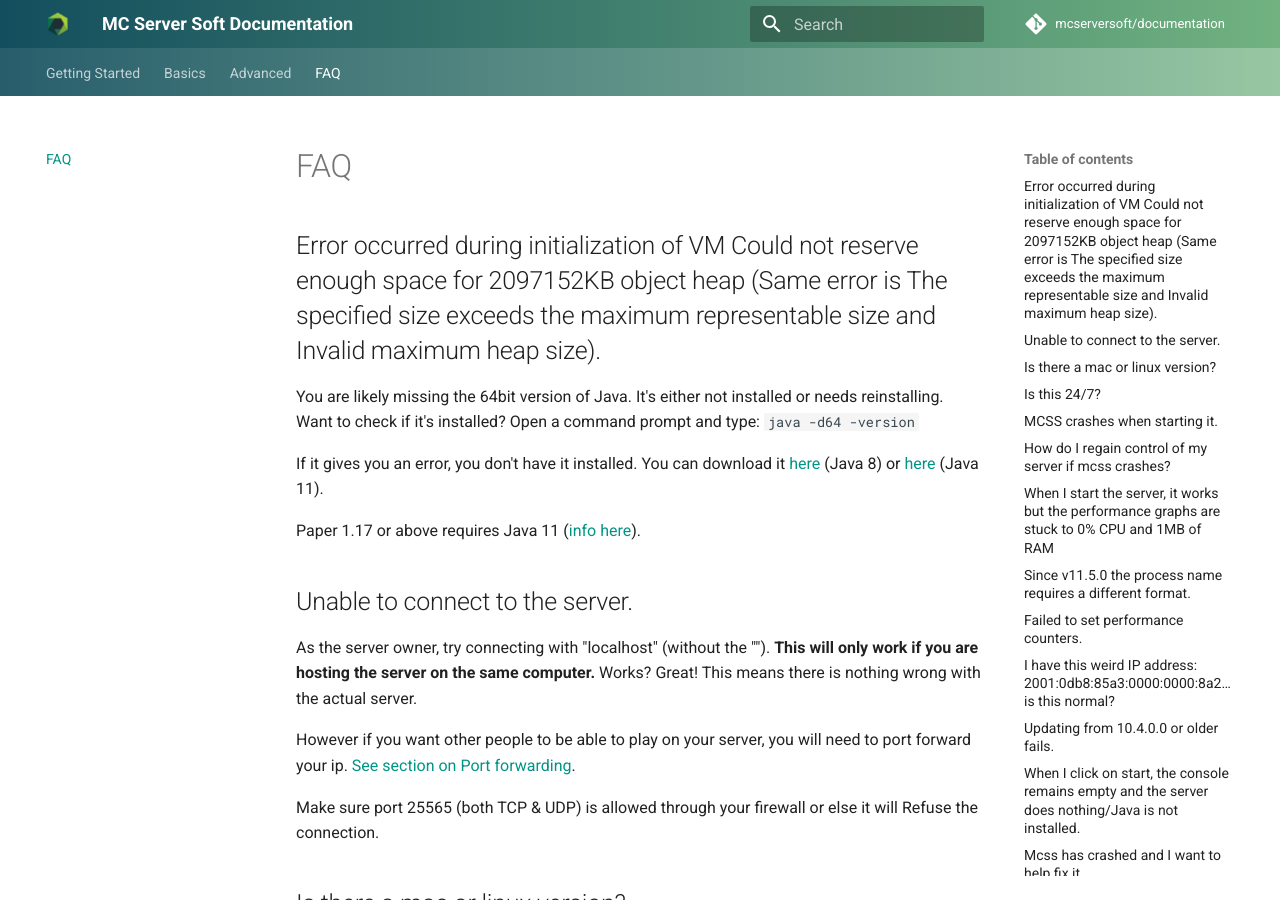
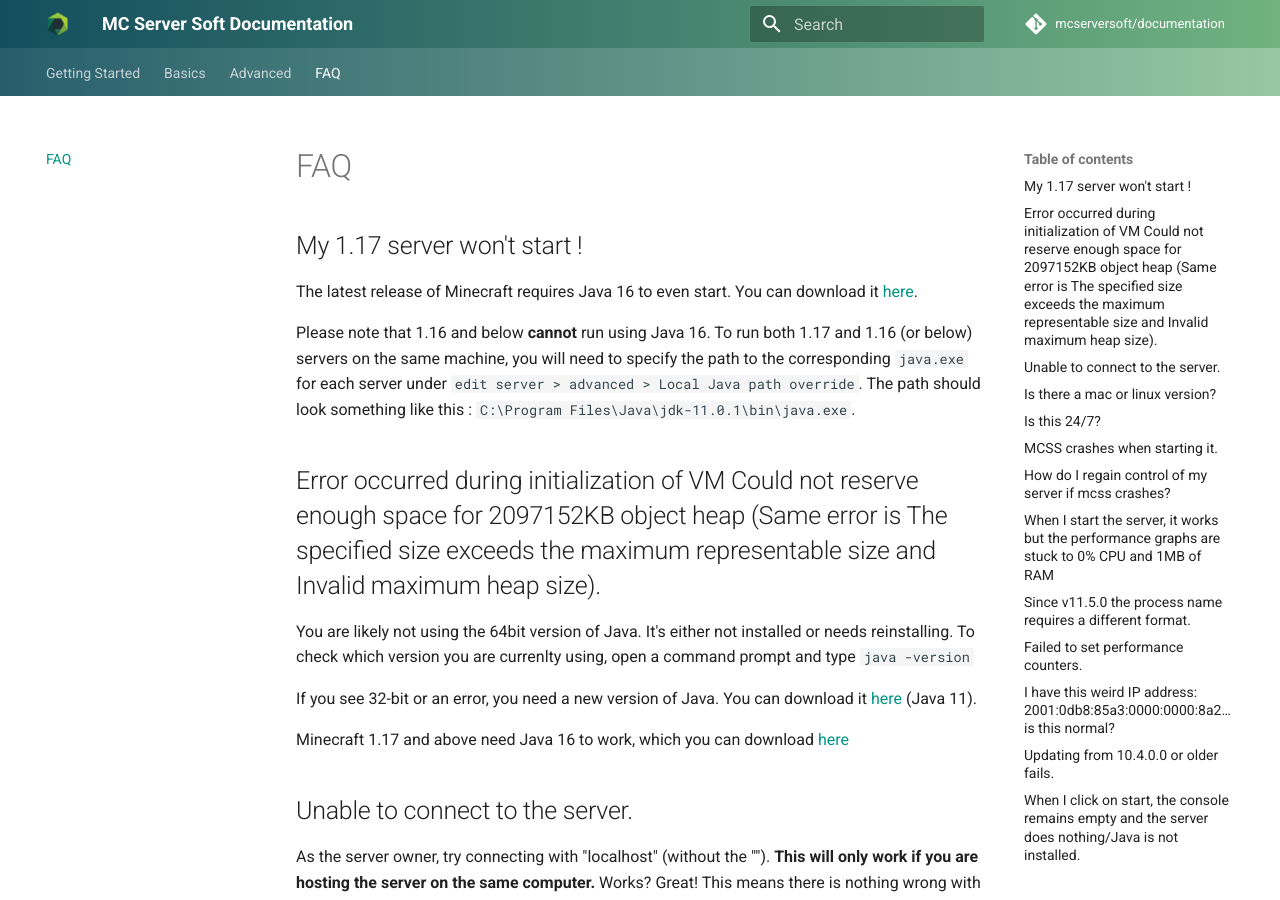
Before and after one commit to mcserversoft/documentation, an MkDocs documentation site: the page built from docs/faq.md, in a window 1280 px wide and 900 px high. Built offline with MkDocs 1.6.1 and Material for MkDocs 9.7.7, drawn with Linux system fonts in a browser that asks for light colours; comment, search, counter and statistics services are not loaded.

Commit message:
Added information regarding Minecraft 1.17 and Java 16

```diff
--- a/docs/faq.md
+++ b/docs/faq.md
@@ -1,15 +1,21 @@
 # FAQ
+
+
+## My 1.17 server won't start !
+
+The latest release of Minecraft requires Java 16 to even start. You can download it [here](https://www.oracle.com/java/technologies/javase-jdk16-downloads.html).
+
+Please note that 1.16 and below **cannot** run using Java 16. To run both 1.17 and 1.16 (or below) servers on the same machine, you will need to specify the path to the corresponding `java.exe` for each server under `edit server > advanced > Local Java path override`. The path should look something like this : `C:\Program Files\Java\jdk-11.0.1\bin\java.exe`.
 
 
 ## Error occurred during initialization of VM Could not reserve enough space for 2097152KB object heap (Same error is The specified size exceeds the maximum representable size and Invalid maximum heap size).
 
-You are likely missing the 64bit version of Java. It's either not installed or needs reinstalling.
-Want to check if it's installed? Open a command prompt and type:
-`java -d64 -version`
+You are likely not using the 64bit version of Java. It's either not installed or needs reinstalling.
+To check which version you are currenlty using, open a command prompt and type `java -version`
 
-If it gives you an error, you don't have it installed. You can download it [here](https://java.com/en/download/windows-64bit.jsp) (Java 8) or [here](https://www.oracle.com/it/java/technologies/javase-jdk11-downloads.html) (Java 11).
+If you see 32-bit or an error, you need a new version of Java. You can download it [here](https://www.oracle.com/it/java/technologies/javase-jdk11-downloads.html) (Java 11).
 
-Paper 1.17 or above requires Java 11 ([info here](https://papermc.io/forums/t/java-11-mc-1-17-and-paper/5615)).
+Minecraft 1.17 and above need Java 16 to work, which you can download [here](https://www.oracle.com/java/technologies/javase-jdk16-downloads.html)
 
 ## Unable to connect to the server.
 
```
